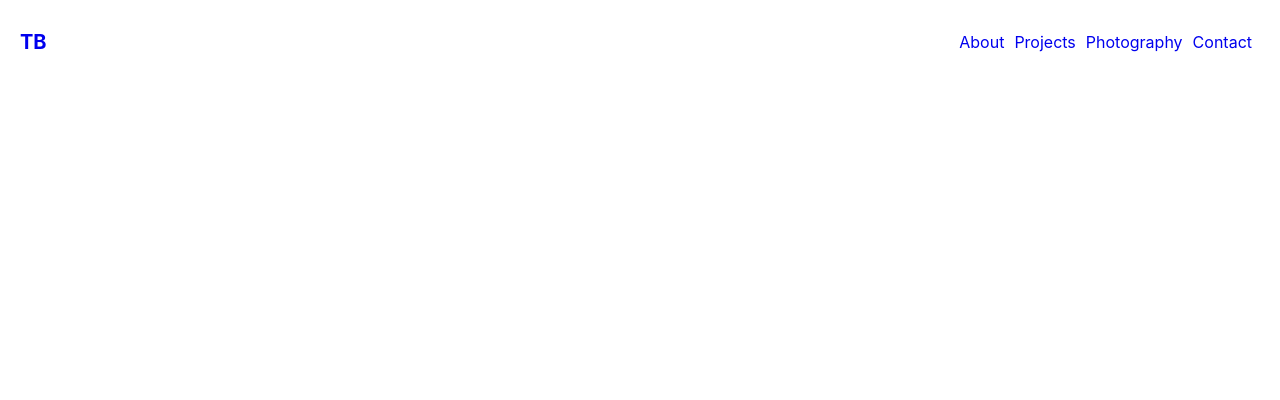
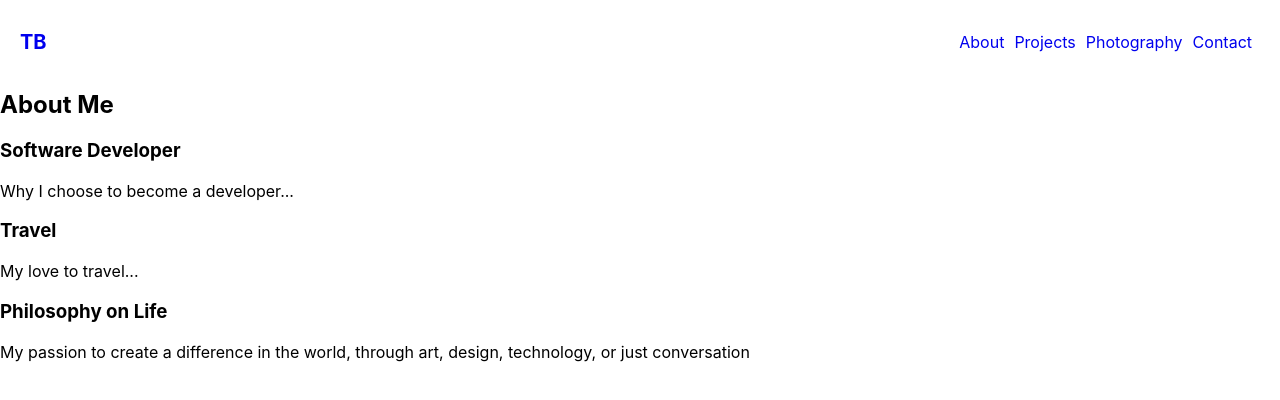
Before and after one commit to tatia-burdett/main-portfolio, a React (Create React App) app: page /about in a window 1280 px wide. Shown: the top 400 px of the page. Built offline with nearby package versions, Linux system fonts and the light colour scheme.

Commit message:
add About component

```diff
--- /dev/null
+++ b/src/About/About.js
@@ -0,0 +1,21 @@
+import React from 'react'
+
+class About extends React.Component {
+  render() {
+    return (
+      <div className='about-container'>
+        <h2>About Me</h2>
+        <section className='about-section'>
+          <h3>Software Developer</h3>
+          <p>Why I choose to become a developer...</p>
+          <h3>Travel</h3>
+          <p>My love to travel...</p>
+          <h3>Philosophy on Life</h3>
+          <p>My passion to create a difference in the world, through art, design, technology, or just conversation</p>
+        </section>
+      </div>
+    )
+  }
+}
+
+export default About
--- a/src/App.js
+++ b/src/App.js
@@ -4,6 +4,7 @@ import './App.css'
 
 import NavBar from './NavBar/NavBar'
 import HomePage from './HomePage/HomePage'
+import About from './About/About'
 
 class App extends React.Component {
 
@@ -14,6 +15,10 @@ class App extends React.Component {
           exact
           path='/'
           component={HomePage}
+        />
+        <Route
+          path='/about'
+          component={About}
         />
       </Switch>
     )
--- a/src/HomePage/HomePage.js
+++ b/src/HomePage/HomePage.js
@@ -1,4 +1,5 @@
 import React from 'react'
+import './HomePage.css'
 
 class HomePage extends React.Component {
   render() {
```
Also changed, not shown: src/HomePage/HomePage.css (added).
